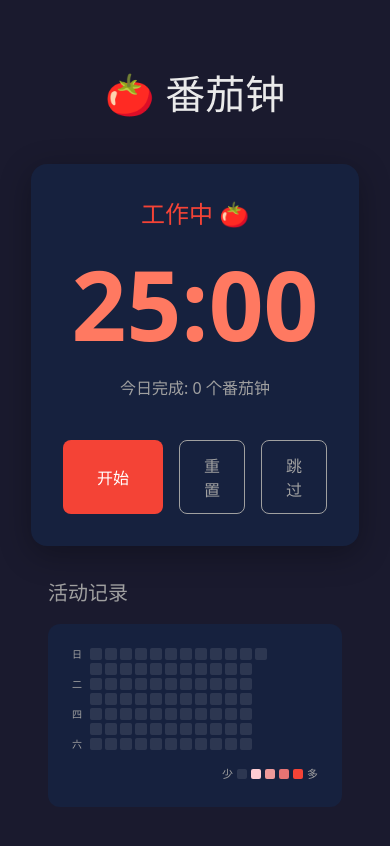
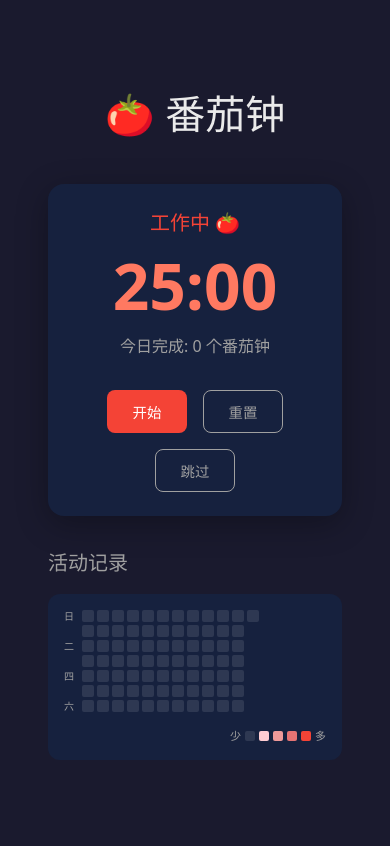
Before and after one commit to 657KB/pomodoro-timer, a React (Vite) app: page / in a window 390 px wide. Shown: the top 846 px of the page. Built offline with nearby package versions, Linux system fonts and the light colour scheme.

Commit message:
feat: add responsive layout and complete pomodoro timer

```diff
--- a/src/components/HeatMap.css
+++ b/src/components/HeatMap.css
@@ -85,3 +85,14 @@
 .heatmap-legend .heatmap-cell:hover {
   transform: none;
 }
+
+@media (max-width: 480px) {
+  .heatmap-container {
+    padding: 1rem;
+    overflow-x: auto;
+  }
+
+  .heatmap-wrapper {
+    min-width: max-content;
+  }
+}
--- a/src/components/Timer.css
+++ b/src/components/Timer.css
@@ -100,3 +100,29 @@
 .timer.break .btn-primary:hover {
   background: #66bb6a;
 }
+
+@media (max-width: 480px) {
+  .timer {
+    padding: 1.5rem;
+    gap: 1rem;
+  }
+
+  .timer-mode {
+    font-size: 1.25rem;
+  }
+
+  .timer-display {
+    font-size: 4rem;
+  }
+
+  .timer-controls {
+    flex-wrap: wrap;
+    justify-content: center;
+  }
+
+  .btn {
+    padding: 0.625rem 1.25rem;
+    font-size: 0.9rem;
+    min-width: 80px;
+  }
+}
```
